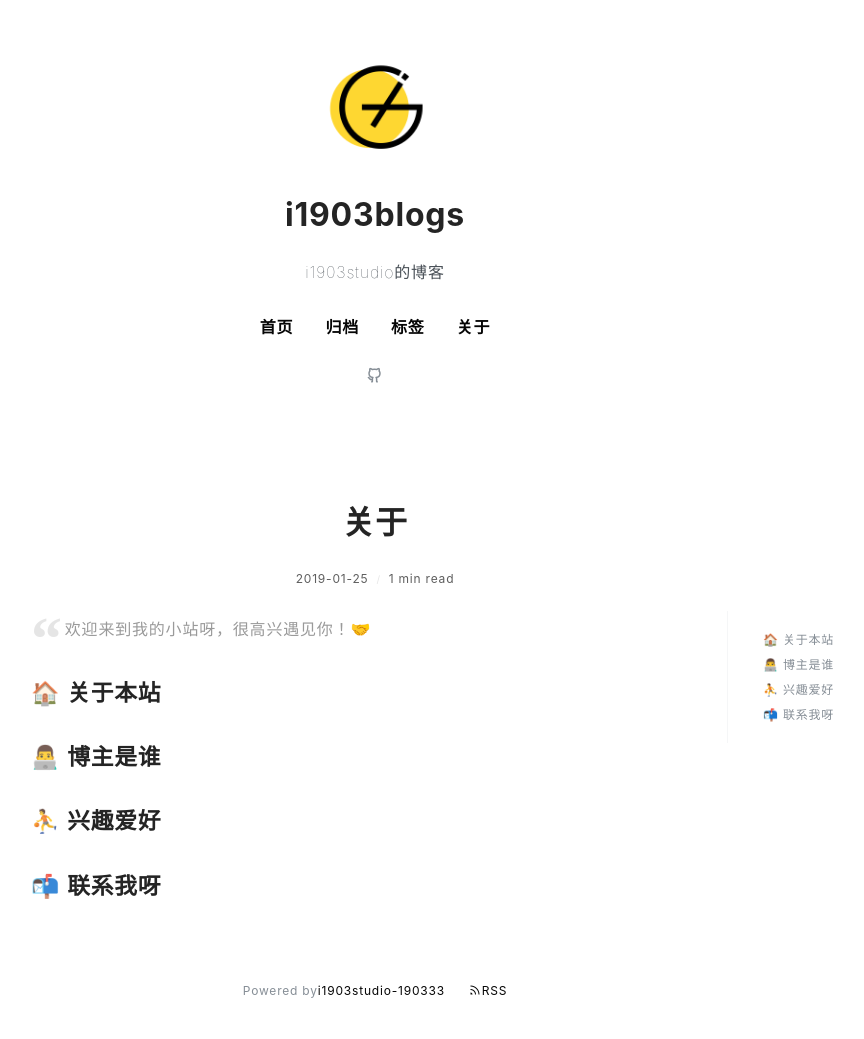
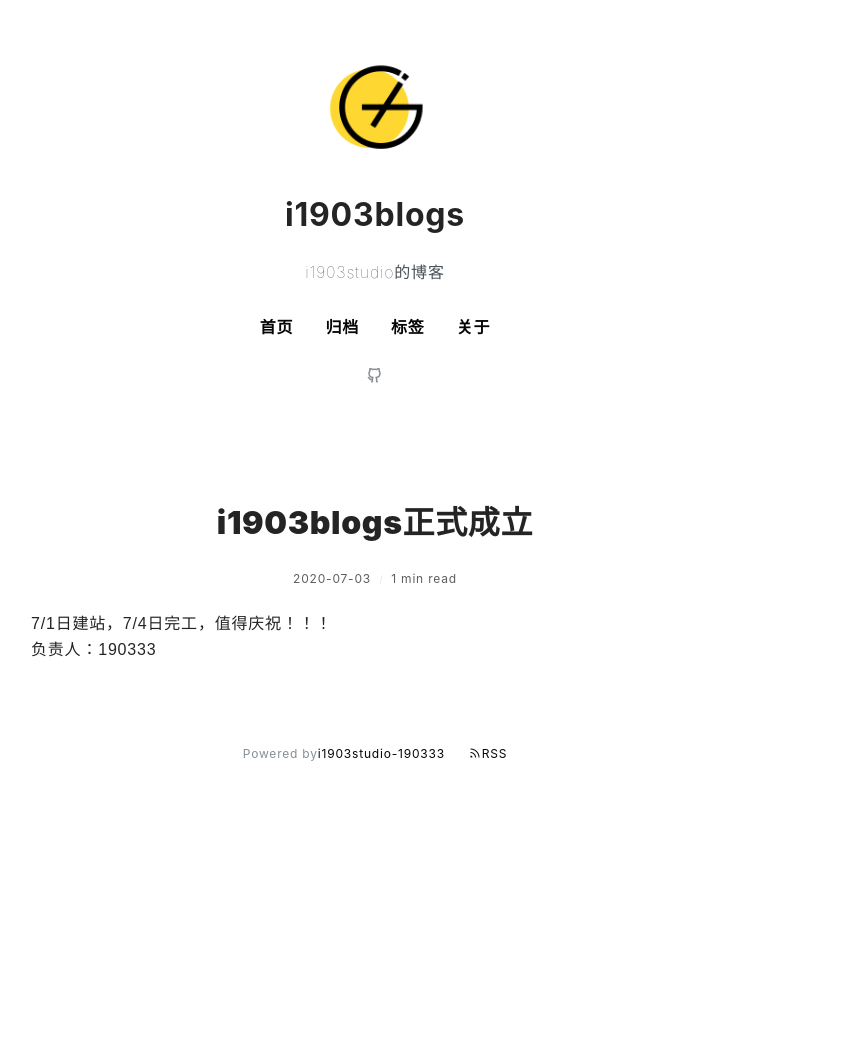
Before and after one commit to i1903blogs/i1903blogs.github.io, a plain HTML site: page post/i1903blogs-zheng-shi-cheng-li/index.html in a window 1280 px wide. Shown: the whole page, without its empty margins (265-1129 px from the left). After the commit the page ends 802 px from the top, so only its background shows below. Drawn offline with nearby package versions, Linux system fonts and the light colour scheme; a web font is replaced by a local one.

Commit message:
update from gridea: 2020-07-03 12:26:45

```diff
--- a/post/about/index.html
+++ b/post/i1903blogs-zheng-shi-cheng-li/index.html
@@ -2,23 +2,18 @@
   <head>
     <meta charset="utf-8" />
 <meta name="viewport" content="width=device-width, initial-scale=1" />
-<title>关于 | i1903blogs</title>
-<link rel="shortcut icon" href="https://i1903blogs.github.io/favicon.ico?v=1593749708188">
+<title>i1903blogs正式成立 | i1903blogs</title>
+<link rel="shortcut icon" href="https://i1903blogs.github.io/favicon.ico?v=1593750403811">
 <link href="https://cdn.jsdelivr.net/npm/remixicon@2.3.0/fonts/remixicon.css" rel="stylesheet">
 <link rel="stylesheet" href="https://i1903blogs.github.io/styles/main.css">
-<link rel="alternate" type="application/atom+xml" title="关于 | i1903blogs - Atom Feed" href="https://i1903blogs.github.io/atom.xml">
+<link rel="alternate" type="application/atom+xml" title="i1903blogs正式成立 | i1903blogs - Atom Feed" href="https://i1903blogs.github.io/atom.xml">
 <link rel="stylesheet" href="https://fonts.googleapis.com/css?family=Droid+Serif:400,700">
 
 
 
-    <meta name="description" content="
-欢迎来到我的小站呀，很高兴遇见你！🤝
-
-🏠 关于本站
-👨‍💻 博主是谁
-⛹ 兴趣爱好
-📬 联系我呀
-..." />
+    <meta name="description" content="7/1日建站，7/4日完工，值得庆祝！！！
+负责人：190333
+" />
     <meta name="keywords" content="" />
     <link rel="stylesheet" href="https://cdnjs.cloudflare.com/ajax/libs/KaTeX/0.10.0/katex.min.css">
     <script src="https://cdn.bootcss.com/highlight.js/9.12.0/highlight.min.js"></script>
@@ -28,7 +23,7 @@
       <div class="main-content">
         <div class="site-header">
   <a href="https://i1903blogs.github.io">
-  <img class="avatar" src="https://i1903blogs.github.io/images/avatar.png?v=1593749708188" alt="">
+  <img class="avatar" src="https://i1903blogs.github.io/images/avatar.png?v=1593750403811" alt="">
   </a>
   <h1 class="site-title">
     i1903blogs
@@ -85,11 +80,11 @@
         <div class="post-detail">
           <article class="post">
             <h2 class="post-title">
-              关于
+              i1903blogs正式成立
             </h2>
             <div class="post-info">
               <span>
-                2019-01-25
+                2020-07-03
               </span>
               <span>
                 1 min read
@@ -99,26 +94,11 @@
 
             <div class="post-content-wrapper">
               <div class="post-content">
-                <blockquote>
-<p>欢迎来到我的小站呀，很高兴遇见你！🤝</p>
-</blockquote>
-<h2 id="关于本站">🏠 关于本站</h2>
-<h2 id="博主是谁">👨‍💻 博主是谁</h2>
-<h2 id="兴趣爱好">⛹ 兴趣爱好</h2>
-<h2 id="联系我呀">📬 联系我呀</h2>
+                <p>7/1日建站，7/4日完工，值得庆祝！！！<br>
+负责人：190333</p>
 
               </div>
               <div class="toc-container">
-                <ul class="markdownIt-TOC">
-<li>
-<ul>
-<li><a href="#%E5%85%B3%E4%BA%8E%E6%9C%AC%E7%AB%99">🏠 关于本站</a></li>
-<li><a href="#%E5%8D%9A%E4%B8%BB%E6%98%AF%E8%B0%81">👨‍💻 博主是谁</a></li>
-<li><a href="#%E5%85%B4%E8%B6%A3%E7%88%B1%E5%A5%BD">⛹ 兴趣爱好</a></li>
-<li><a href="#%E8%81%94%E7%B3%BB%E6%88%91%E5%91%80">📬 联系我呀</a></li>
-</ul>
-</li>
-</ul>
 
               </div>
             </div>
```
Also changed, not shown: archives/index.html (+14 -2 lines), atom.xml (+11 -1 lines), index.html (+21 -2 lines), tags/index.html (+2 -2 lines).
